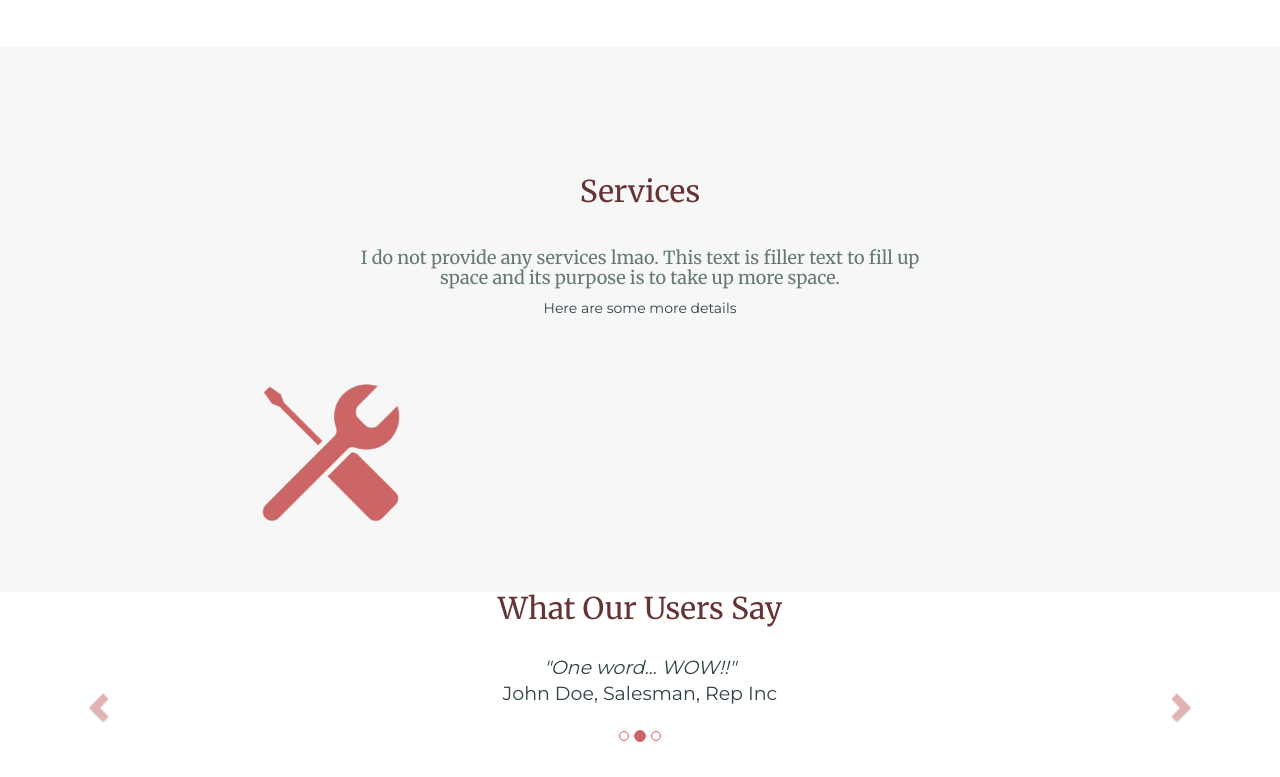
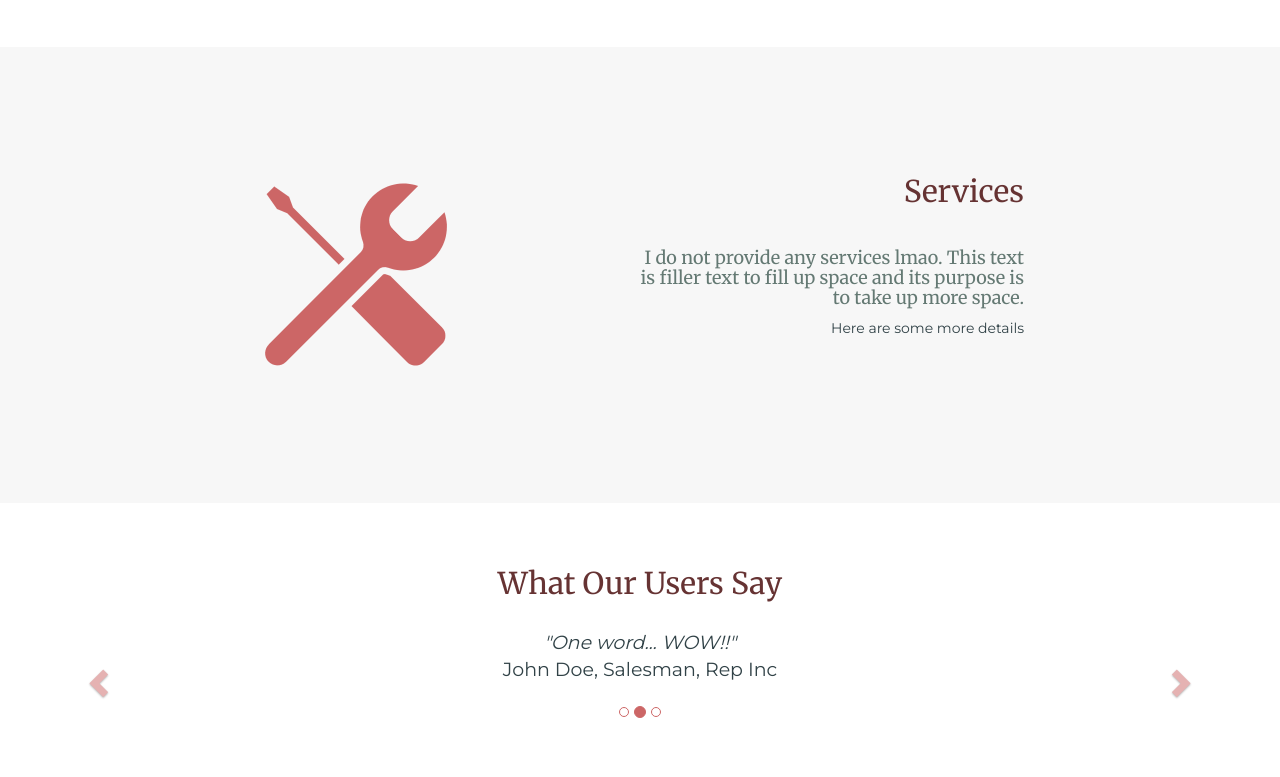
Before and after one commit to tonystark6666/tonystark6666.github.io, a plain HTML site: page index.html in a window 1280 px wide. Shown: the part 1337-2114 px from the top of the page. After the commit the page ends 2090 px from the top, so only its background shows below. Drawn offline with nearby package versions, Linux system fonts and the light colour scheme.

Commit message:
Update index.html - Fixed Services Section
Also added the home link for logo (changed for smooth scroll)

```diff
--- a/index.html
+++ b/index.html
@@ -16,7 +16,7 @@
       <button type="button" class="navbar-toggle" data-toggle="collapse" data-target="#myNavbar">
         <img src="images/menuicon.png" alt="Open Menu" width="30px">
       </button>
-      <a class="navbar-brand" href="main.html" style="padding: 5px;">
+      <a class="navbar-brand" href="#home" style="padding: 5px;">
           <img src="images/whitelogo.png" height="40"></a>
     </div>
     <div class="collapse navbar-collapse" id="myNavbar">
@@ -31,7 +31,7 @@
 </nav>
 
 
-        <div class="parallax" data-parallax="scroll" data-image-src="images/orangeroses.jpg">
+        <div class="parallax" data-parallax="scroll" data-image-src="images/orangeroses.jpg" id="home">
             <h1 class="title">Dora Zhou</h1>
             <h4 class="subtitle">This is a Subtitle</h4>
         </div>
@@ -51,13 +51,23 @@
             </div>
         </div>
         <div class="services" id="services" overflow="auto">
-            <h2 class="services2">Services</h2>
-            <h4 class="services4">I do not provide any services lmao. This text is filler text to fill up space and its purpose is to take up more space.</h4>
-            <p class="servicesp">Here are some more details</p>
-            <img src="images/servicesicon.png" class="servicesimg" height="150px" margin="100px" padding="100px">
+            <div class="servicesimg">
+            <img src="images/servicesicon.png" class="services">
+                </div>
+            <div class="serviceswords">
+            <h2 class="services">Services</h2>
+
+            <h4 class="services">I do not provide any services lmao. This text is filler text to fill up space and its purpose is to take up more space.</h4>
+            <p class="services">Here are some more details</p>
+                </div>
+        </div>
+        <div class="numbers">
+
         </div>
         <br>
+        <div class="carousel">
         <h2>What Our Users Say</h2>
+
   <div id="myCarousel" class="carousel slide text-center" data-ride="carousel">
     <!-- Indicators -->
     <ol class="carousel-indicators">
@@ -89,6 +99,7 @@
       <span class="sr-only">Next</span>
     </a>
   </div>
+            </div>
         <div class="spacer" height="30px">
         <p></p>
         </div>
```
